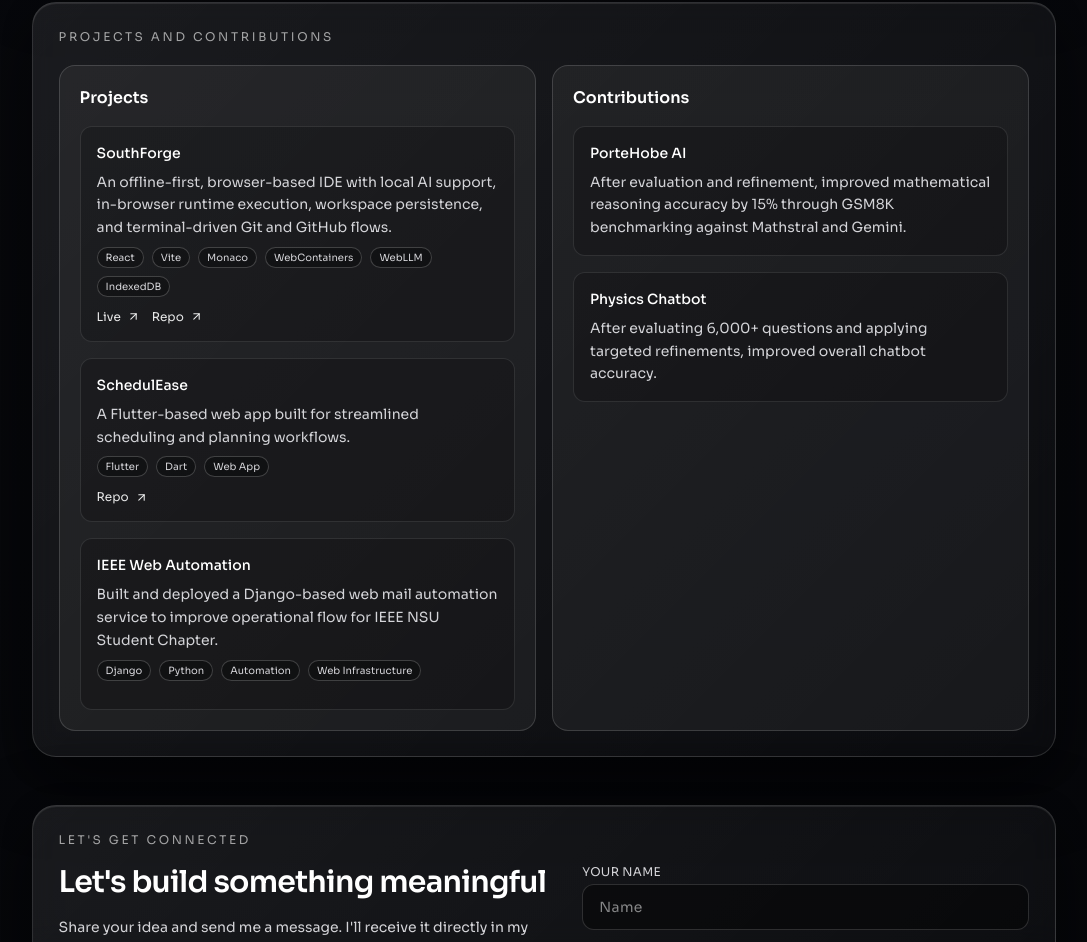
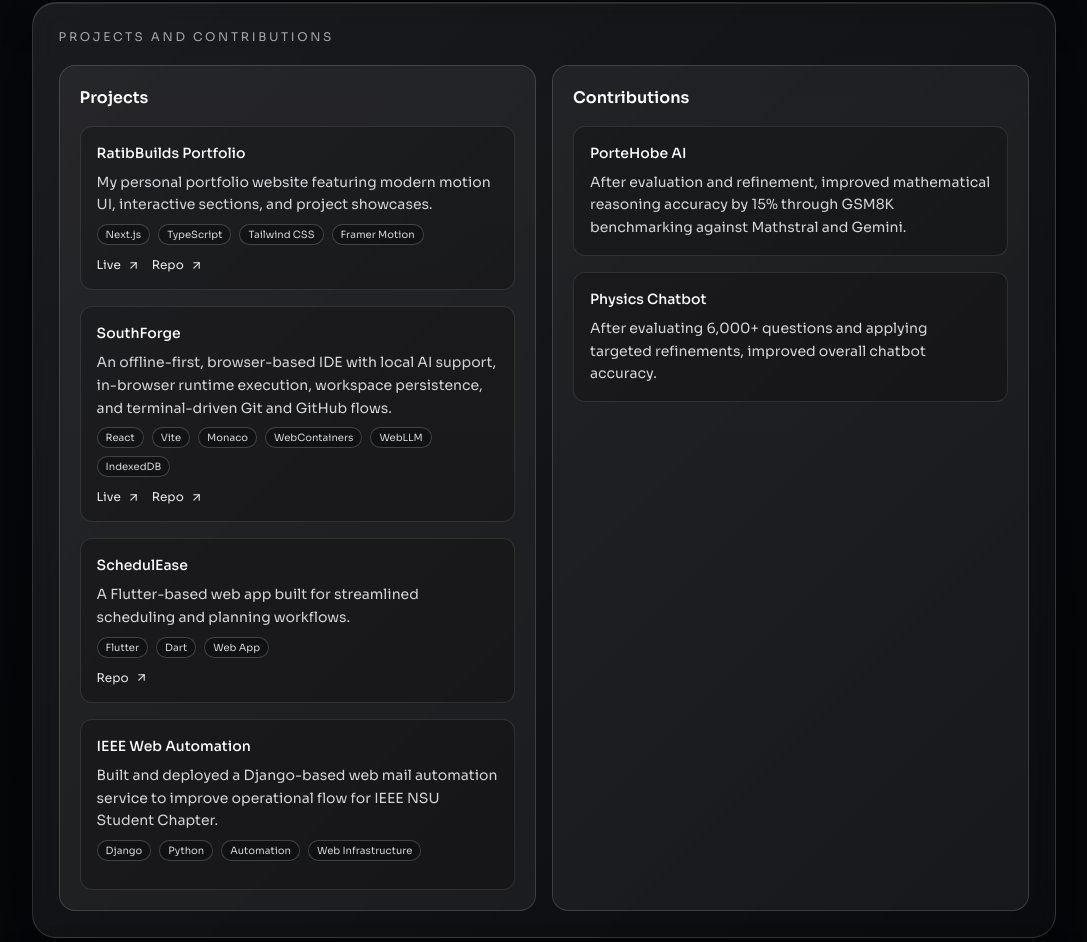
Before and after one commit to son1cleo/portfolio_yey, a Next.js app: page / in a window 1280 px wide. Shown: the part 1552-2494 px from the top of the page, without its empty margins (96-1183 px from the left). Built offline with nearby package versions, Linux system fonts and the light colour scheme.

Commit message:
Add RatibBuilds deployed portfolio link to projects

```diff
--- a/src/app/page.tsx
+++ b/src/app/page.tsx
@@ -16,6 +16,15 @@ type ProjectItem = {
 type SectionKey = "about" | "projects" | "connect";
 
 const workItems: ProjectItem[] = [
+  {
+    title: "RatibBuilds Portfolio",
+    summary:
+      "My personal portfolio website featuring modern motion UI, interactive sections, and project showcases.",
+    tag: "Project",
+    stack: ["Next.js", "TypeScript", "Tailwind CSS", "Framer Motion"],
+    liveUrl: "https://ratibbuilds.vercel.app/",
+    repoUrl: "https://github.com/son1cleo/portfolio_yey",
+  },
   {
     title: "SouthForge",
     summary:
```
